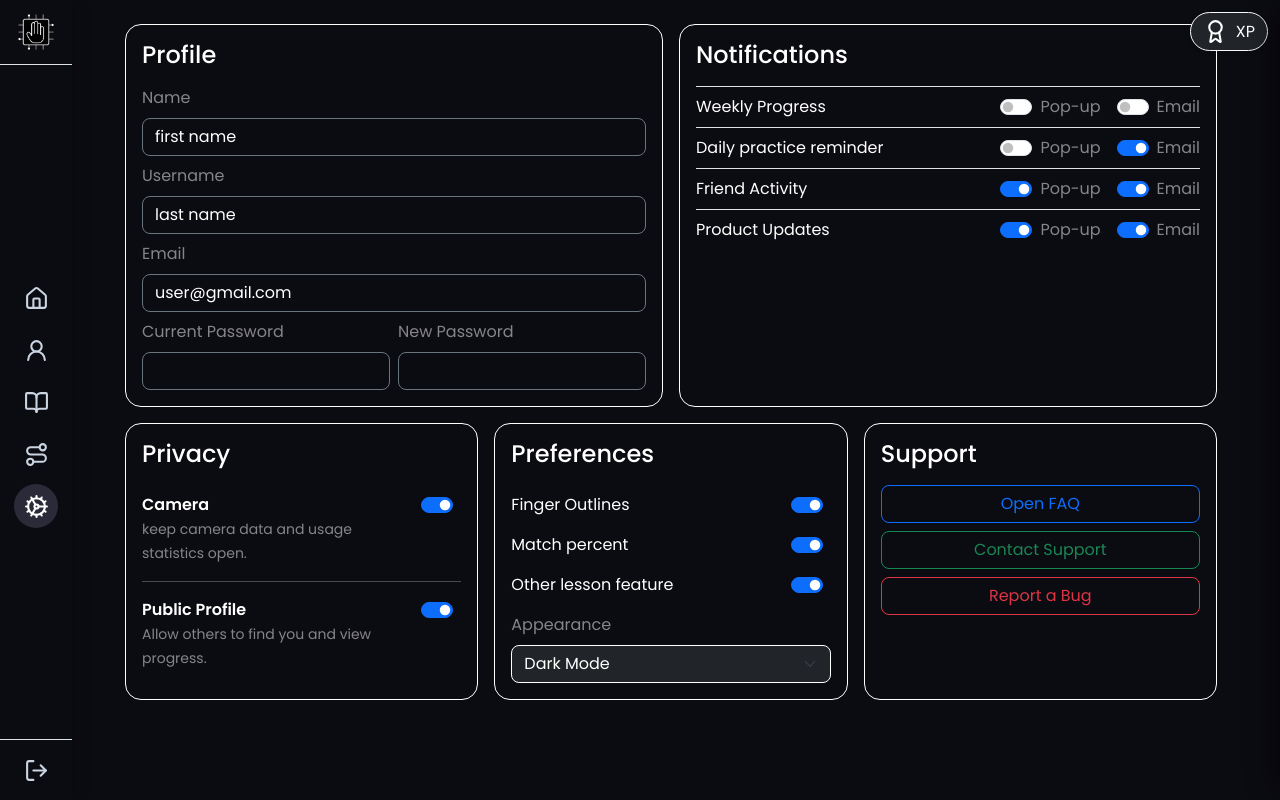
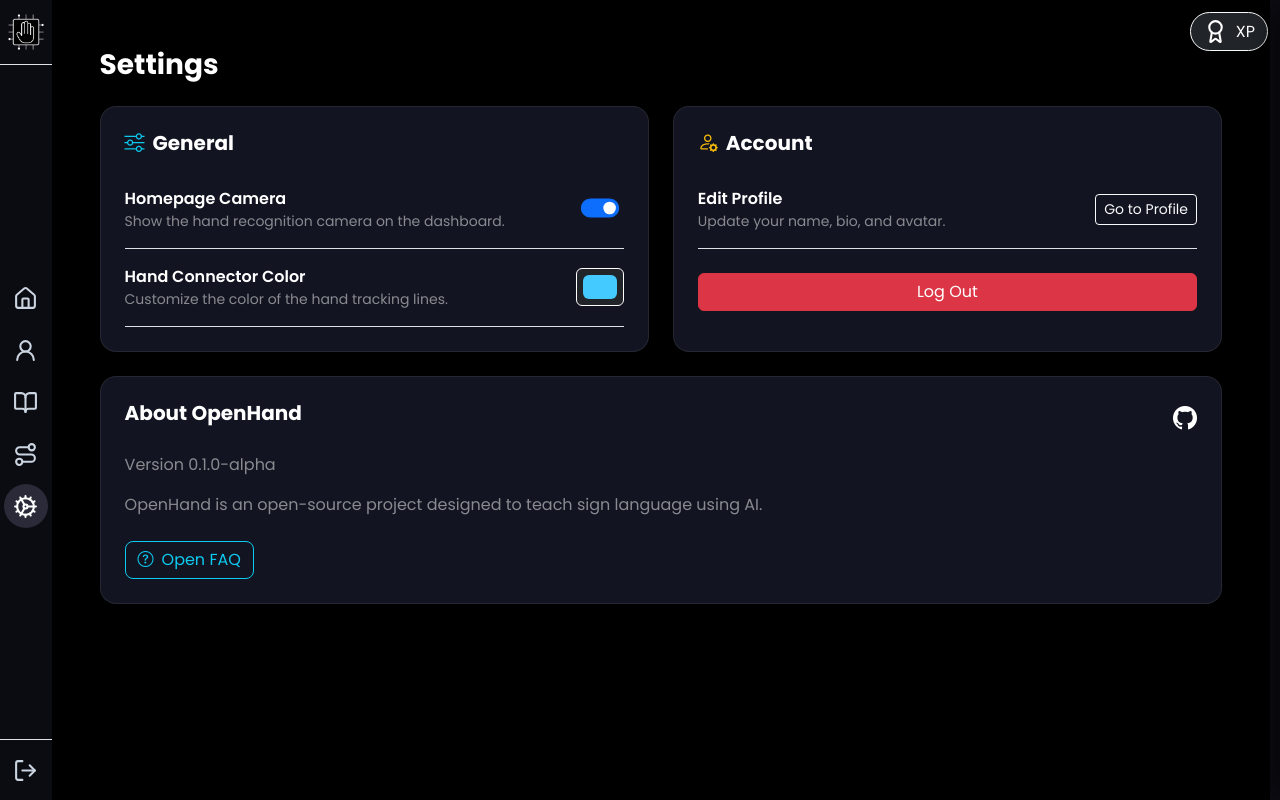
Before and after one commit to SandalCodez/OpenHand, a React (Vite) app in the folder frontend/: page /dashboard/settings in a window 1280 px wide. Built offline with nearby package versions, Linux system fonts and the light colour scheme.

Commit message:
changed settings page, added FAQ page

```diff
--- a/frontend/src/App.tsx
+++ b/frontend/src/App.tsx
@@ -18,6 +18,7 @@
 import UniqueClassPage from "./app/pages/dashboard/UniqueClassPage";
 import AllClassesPage from "./app/pages/dashboard/AllClassesPage";
 import AvatarSelectionPage from "./app/pages/onboarding/AvatarSelectionPage";
+import FAQPage from "./app/pages/dashboard/FAQPage";
 
 export default function App() {
   const location = useLocation();
@@ -70,6 +71,7 @@
           <Route path="UniqueClass/:id" element={<UniqueClassPage />} />
           <Route path="allClasses" element={<AllClassesPage />} />
           <Route path="roadmap" element={<RoadmapPage />} />
+          <Route path="faq" element={<FAQPage />} />
         </Route>
       </Routes>
     </div>
--- a/frontend/src/app/pages/dashboard/ActionHomePage.tsx
+++ b/frontend/src/app/pages/dashboard/ActionHomePage.tsx
@@ -6,8 +6,9 @@
 
 // --- Main component --- //
 export default function ActionHomePage() {
-  const context = useOutletContext<{ user: any }>();
+  const context = useOutletContext<{ user: any; settings: { showCamera: boolean; handColor?: string } }>();
   const user = context?.user;
+  const showCamera = context?.settings?.showCamera ?? true;
   const [view, setView] = useState<"camera" | "landmarks">("landmarks");
 
   console.log("Current user in ActionHomePage", user);
@@ -18,16 +19,18 @@
       <LeftPanel user={user} />
 
       {/* RIGHT – camera / landmarks */}
+      {showCamera && (
         <div className="col-12 col-lg-6 d-flex flex-column align-items-center justify-content-center border-start border-1 border-secondary py-3">
           <div className="shadow-sm  text-info fw-light" role="alert">
             Try out the hand recognition here!
           </div>
           <div className="flex-grow-1 d-flex align-items-center justify-content-center w-100">
             <div className="flex-grow-1 d-flex align-items-center justify-content-center w-100">
-            <HandLandmarks mode={view} />
+              <HandLandmarks mode={view} color={context?.settings?.handColor} />
             </div>
           </div>
         </div>
+      )}
     </div>
   );
 }
--- a/frontend/src/app/pages/dashboard/ActionPage.tsx
+++ b/frontend/src/app/pages/dashboard/ActionPage.tsx
@@ -16,6 +16,20 @@
       setCurrentUser(JSON.parse(userData));
     }
   }, []);
+  // Settings state with persistence
+  const [settings, setSettings] = useState(() => {
+    const saved = localStorage.getItem("appSettings");
+    return saved ? JSON.parse(saved) : { showCamera: true, handColor: "#45caff" };
+  });
+
+  useEffect(() => {
+    localStorage.setItem("appSettings", JSON.stringify(settings));
+  }, [settings]);
+
+  const updateSettings = (partial: Partial<typeof settings>) => {
+    setSettings((prev: any) => ({ ...prev, ...partial }));
+  };
+
   return (
     <div className="d-flex min-vh-100 w-100">
       {/* Left rail */}
@@ -28,7 +42,7 @@
 
         {/* Foreground routed content */}
         <div className="container-fluid px-0 position-relative" style={{ zIndex: 1 }}>
-          <Outlet />
+          <Outlet context={{ user: currentUser, settings, updateSettings }} />
         </div>
       </main>
     </div>
--- /dev/null
+++ b/frontend/src/app/pages/dashboard/FAQPage.tsx
@@ -0,0 +1,50 @@
+import React from "react";
+import "./ProfilePage.css"; // Reuse glassmorphism styles
+
+export default function FAQPage() {
+    return (
+        <div className="container-fluid bg-black min-vh-100 p-0">
+            <div className="p-4 p-lg-5">
+                <h1 className="h3 text-white fw-bold mb-4">Frequently Asked Questions</h1>
+
+                <div className="profile-card p-4 mb-4">
+                    <h2 className="h5 text-info fw-bold mb-3">Privacy & Data</h2>
+
+                    <div className="mb-4">
+                        <h3 className="h6 text-white fw-bold">Do we use / store user data?</h3>
+                        <p className="text-white-50">
+                            No. We do not store any image data from users to improve our models.
+                            All camera processing happens locally in your browser.
+                        </p>
+                    </div>
+
+                    <div className="mb-4">
+                        <h3 className="h6 text-white fw-bold">Is my camera feed recorded?</h3>
+                        <p className="text-white-50">
+                            No. The camera feed is analyzed in real-time to detect hand landmarks and is never recorded or sent to a server.
+                        </p>
+                    </div>
+                </div>
+
+                <div className="profile-card p-4">
+                    <h2 className="h5 text-warning fw-bold mb-3">General</h2>
+
+                    <div className="mb-4">
+                        <h3 className="h6 text-white fw-bold">What is OpenHand?</h3>
+                        <p className="text-white-50">
+                            OpenHand is an open-source project designed to make learning sign language accessible and interactive using AI.
+                        </p>
+                    </div>
+
+                    <div className="mb-0">
+                        <h3 className="h6 text-white fw-bold">How can I contribute?</h3>
+                        <p className="text-white-50">
+                            Check out our GitHub repository linked in the Settings page to contribute code, report bugs, or suggest features!
+                        </p>
+                    </div>
+                </div>
+
+            </div>
+        </div>
+    );
+}
--- a/frontend/src/app/pages/dashboard/SettingsPage.tsx
+++ b/frontend/src/app/pages/dashboard/SettingsPage.tsx
@@ -1,246 +1,127 @@
-import React, { useState } from "react";
-import "./SettingsBento.css";
+import React from "react";
+import { useOutletContext, useNavigate } from "react-router-dom";
+import "./ProfilePage.css"; // Reuse profile styles for consistency
 
 export default function SettingsPage() {
-  // demo state (swap with your store/api)
-  const [profile, setProfile] = useState({
-    name: "first name",
-    username: "last name",
-    email: "user@gmail.com",
-    curPwd: "",
-    newPwd: "",
-  });
+  const navigate = useNavigate();
+  const context = useOutletContext<{
+    user: any;
+    settings: { showCamera: boolean; handColor?: string };
+    updateSettings: (s: any) => void
+  }>();
 
-  const [prefs, setPrefs] = useState({
-    fingerOutlines: true,
-    matchPercent: true,
-    otherLesson: true,
-    appearance: "dark",
-  });
-
-  const [notify, setNotify] = useState({
-    weekly: { popup: false, email: false },
-    internship: { popup: true, email: true },
-    daily: { popup: false, email: true },
-    friend: { popup: true, email: true },
-    product: { popup: true, email: true },
-  });
-
-  const [privacy, setPrivacy] = useState({
-    dataCollection: true,
-    publicProfile: true,
-  });
-
-  const onProfile = (k: keyof typeof profile, v: string) =>
-    setProfile(p => ({ ...p, [k]: v }));
-
-  const toggleNotify = (group: keyof typeof notify, key: "popup" | "email") =>
-    setNotify(prev => ({
-      ...prev,
-      [group]: { ...prev[group], [key]: !prev[group][key] },
-    }));
+  const { settings, updateSettings } = context || {};
 
   return (
-    <div className="container px-3 px-md-4 py-3 py-md-4">
-      <div className="row g-3">
-        {/* Profile */}
-        <div className="col-12 col-xl-6">
-          <div className="card bg-custom-color-dark border border-white rounded-4 h-100">
-            <div className="card-body ">
-              <h2 className="card-title h4 text-white mb-3">Profile</h2>
+    <div className="container-fluid bg-black min-vh-100 p-0">
+      <div className="p-4 p-lg-5">
+        <h1 className="h3 text-white fw-bold mb-4">Settings</h1>
 
-              <div className="mb-2">
-                <label className="form-label text-white-50">Name</label>
-                <input
-                  className="form-control bg-transparent text-white border-secondary rounded-3"
-                  value={profile.name}
-                  onChange={(e) => onProfile("name", e.target.value)}
-                />
+        <div className="row g-4">
+
+          {/* General Settings */}
+          <div className="col-12 col-lg-6">
+            <div className="profile-card p-4 h-100">
+              <h2 className="h5 text-white mb-3 fw-bold">
+                <i className="bi bi-sliders me-2 text-info"></i>
+                General
+              </h2>
+
+              <div className="d-flex justify-content-between align-items-center py-3 border-bottom border-white-10">
+                <div>
+                  <div className="text-white fw-semibold">Homepage Camera</div>
+                  <div className="text-white-50 small">Show the hand recognition camera on the dashboard.</div>
+                </div>
+                <div className="form-check form-switch">
+                  <input
+                    className="form-check-input"
+                    type="checkbox"
+                    style={{ transform: "scale(1.2)" }}
+                    checked={settings?.showCamera ?? true}
+                    onChange={(e) => updateSettings?.({ showCamera: e.target.checked })}
+                  />
+                </div>
               </div>
 
-              <div className="mb-2">
-                <label className="form-label text-white-50">Username</label>
-                <input
-                  className="form-control bg-transparent text-white border-secondary rounded-3"
-                  value={profile.username}
-                  onChange={(e) => onProfile("username", e.target.value)}
-                />
-              </div>
-
-              <div className="mb-2">
-                <label className="form-label text-white-50">Email</label>
-                <input
-                  type="email"
-                  className="form-control bg-transparent text-white border-secondary rounded-3"
-                  value={profile.email}
-                  onChange={(e) => onProfile("email", e.target.value)}
-                />
-              </div>
-
-              <div className="row g-2">
-                <div className="col-12 col-md-6">
-                  <label className="form-label text-white-50">Current Password</label>
+              <div className="d-flex justify-content-between align-items-center py-3 border-bottom border-white-10">
+                <div>
+                  <div className="text-white fw-semibold">Hand Connector Color</div>
+                  <div className="text-white-50 small">Customize the color of the hand tracking lines.</div>
+                </div>
+                <div>
                   <input
-                    type="password"
-                    className="form-control bg-transparent text-white border-secondary rounded-3"
-                    value={profile.curPwd}
-                    onChange={(e) => onProfile("curPwd", e.target.value)}
-                  />
-                </div>
-                <div className="col-12 col-md-6">
-                  <label className="form-label text-white-50">New Password</label>
-                  <input
-                    type="password"
-                    className="form-control bg-transparent text-white border-secondary  rounded-3"
-                    value={profile.newPwd}
-                    onChange={(e) => onProfile("newPwd", e.target.value)}
+                    type="color"
+                    className="form-control form-control-color bg-dark border-white"
+                    value={settings?.handColor || "#45caff"}
+                    onChange={(e) => updateSettings?.({ handColor: e.target.value })}
+                    title="Choose your hand color"
                   />
                 </div>
               </div>
             </div>
           </div>
-        </div>
 
-        {/* Notifications */}
-        <div className="col-12 col-xl-6">
-          <div className="card bg-transparent text-white border border-white rounded-4 h-100">
-            <div className="card-body">
-              <h2 className="card-title h4 text-white mb-3">Notifications</h2>
+          {/* Account Settings */}
+          <div className="col-12 col-lg-6">
+            <div className="profile-card p-4 h-100">
+              <h2 className="h5 text-white mb-3 fw-bold">
+                <i className="bi bi-person-gear me-2 text-warning"></i>
+                Account
+              </h2>
 
-              {[
-                ["Weekly Progress", "weekly"],
-
-                ["Daily practice reminder", "daily"],
-                ["Friend Activity", "friend"],
-                ["Product Updates", "product"],
-              ].map(([label, key]) => (
-                <div className="d-flex align-items-center justify-content-between py-2 border-top border-white-25" key={key}>
-                  <div className="me-3">{label}</div>
-                  <div className="d-flex gap-3">
-                    <div className="form-check form-switch m-0">
-                      <input
-                        className="form-check-input"
-                        type="checkbox"
-                        checked={(notify as any)[key].popup}
-                        onChange={() => toggleNotify(key as any, "popup")}
-                      />
-                      <label className="form-check-label text-white-50">Pop-up</label>
-                    </div>
-                    <div className="form-check form-switch m-0">
-                      <input
-                        className="form-check-input"
-                        type="checkbox"
-                        checked={(notify as any)[key].email}
-                        onChange={() => toggleNotify(key as any, "email")}
-                      />
-                      <label className="form-check-label text-white-50">Email</label>
-                    </div>
-                  </div>
+              <div className="d-flex justify-content-between align-items-center py-3 border-bottom border-white-10">
+                <div>
+                  <div className="text-white fw-semibold">Edit Profile</div>
+                  <div className="text-white-50 small">Update your name, bio, and avatar.</div>
                 </div>
-              ))}
-            </div>
-          </div>
-        </div>
-
-        {/* Privacy */}
-        <div className="col-12 col-md-6 col-xl-4">
-          <div className="card bg-transparent text-white border border-white rounded-4 h-100">
-            <div className="card-body">
-              <h2 className="card-title h4 text-white mb-3">Privacy</h2>
-
-              <div className="d-flex justify-content-between align-items-start py-2">
-                <div className="me-3">
-                  <div className="fw-semibold">Camera</div>
-                  <small className="text-white-50">
-                    keep camera data and usage statistics open.
-                  </small>
-                </div>
-                <div className="form-check form-switch m-0">
-                  <input
-                    className="form-check-input"
-                    type="checkbox"
-                    checked={privacy.dataCollection}
-                    onChange={() => setPrivacy(p => ({ ...p, dataCollection: !p.dataCollection }))}
-                  />
-                </div>
+                <button
+                  className="btn btn-outline-light btn-sm"
+                  onClick={() => navigate("/dashboard/profile")}
+                >
+                  Go to Profile
+                </button>
               </div>
 
-              <hr className="my-2 border-white-25" />
-
-              <div className="d-flex justify-content-between align-items-start py-2">
-                <div className="me-3">
-                  <div className="fw-semibold">Public Profile</div>
-                  <small className="text-white-50">
-                    Allow others to find you and view progress.
-                  </small>
-                </div>
-                <div className="form-check form-switch m-0">
-                  <input
-                    className="form-check-input"
-                    type="checkbox"
-                    checked={privacy.publicProfile}
-                    onChange={() => setPrivacy(p => ({ ...p, publicProfile: !p.publicProfile }))}
-                  />
-                </div>
+              <div className="mt-4">
+                <button className="btn btn-danger w-100" onClick={() => navigate("/logout")}>
+                  Log Out
+                </button>
               </div>
             </div>
           </div>
-        </div>
 
-        {/* Preferences */}
-        <div className="col-12 col-md-6 col-xl-4">
-          <div className="card bg-transparent  text-white border border-white rounded-4 h-100">
-            <div className="card-body">
-              <h2 className="card-title h4 text-white mb-3">Preferences</h2>
+          {/* About / App Info */}
+          <div className="col-12">
+            <div className="profile-card p-4">
+              <div className="d-flex justify-content-between align-items-start mb-3">
+                <h2 className="h5 text-white fw-bold">About OpenHand</h2>
+                <a
+                  href="https://github.com/SandalCodez/OpenHand"
+                  target="_blank"
+                  rel="noreferrer"
+                  className="text-white text-decoration-none fs-4"
+                  title="View on GitHub"
+                >
+                  <i className="bi bi-github"></i>
+                </a>
+              </div>
 
-              {[
-                ["Finger Outlines", "fingerOutlines"],
-                ["Match percent", "matchPercent"],
-                ["Other lesson feature", "otherLesson"],
-              ].map(([label, key]) => (
-                <div className="d-flex justify-content-between align-items-center py-2" key={key}>
-                  <span>{label}</span>
-                  <div className="form-check form-switch m-0">
-                    <input
-                      className="form-check-input"
-                      type="checkbox"
-                      checked={(prefs as any)[key]}
-                      onChange={() => setPrefs(p => ({ ...p, [key]: !(p as any)[key] }))}
-                    />
-                  </div>
-                </div>
-              ))}
+              <div className="text-white-50 mb-4">
+                <p>Version 0.1.0-alpha</p>
+                <p>OpenHand is an open-source project designed to teach sign language using AI.</p>
+              </div>
 
-              <div className="mt-2">
-                <label className="form-label text-white-50">Appearance</label>
-                <select
-                  className="form-select bg-dark text-white border-white rounded-3"
-                  value={prefs.appearance}
-                  onChange={(e) => setPrefs(p => ({ ...p, appearance: e.target.value }))}
-                >
-                  <option value="dark">Dark Mode</option>
-                  <option value="light">Light Mode</option>
-                  <option value="system">System</option>
-                </select>
-              </div>
+              <button
+                className="btn btn-outline-info rounded-3"
+                onClick={() => navigate("/dashboard/faq")}
+              >
+                <i className="bi bi-question-circle me-2"></i>
+                Open FAQ
+              </button>
             </div>
           </div>
+
         </div>
-
-        {/* Support */}
-        <div className="col-12 col-xl-4">
-          <div className="card bg-custom-color-dark border border-white rounded-4 h-100">
-            <div className="card-body">
-              <h2 className="card-title h4 text-white mb-3">Support</h2>
-              <div className="d-grid gap-2">
-                <button className="btn btn-outline-primary rounded-3">Open FAQ</button>
-                <button className="btn btn-outline-success rounded-3">Contact Support</button>
-                <button className="btn btn-outline-danger rounded-3">Report a Bug</button>
-              </div>
-            </div>
-          </div>
-        </div>
-
       </div>
     </div>
   );
```
Also changed, not shown: frontend/src/components/handlandmarks/HandLandmarks.tsx (+10 -5 lines). Lines whose indentation alone changed are shown as unchanged.
